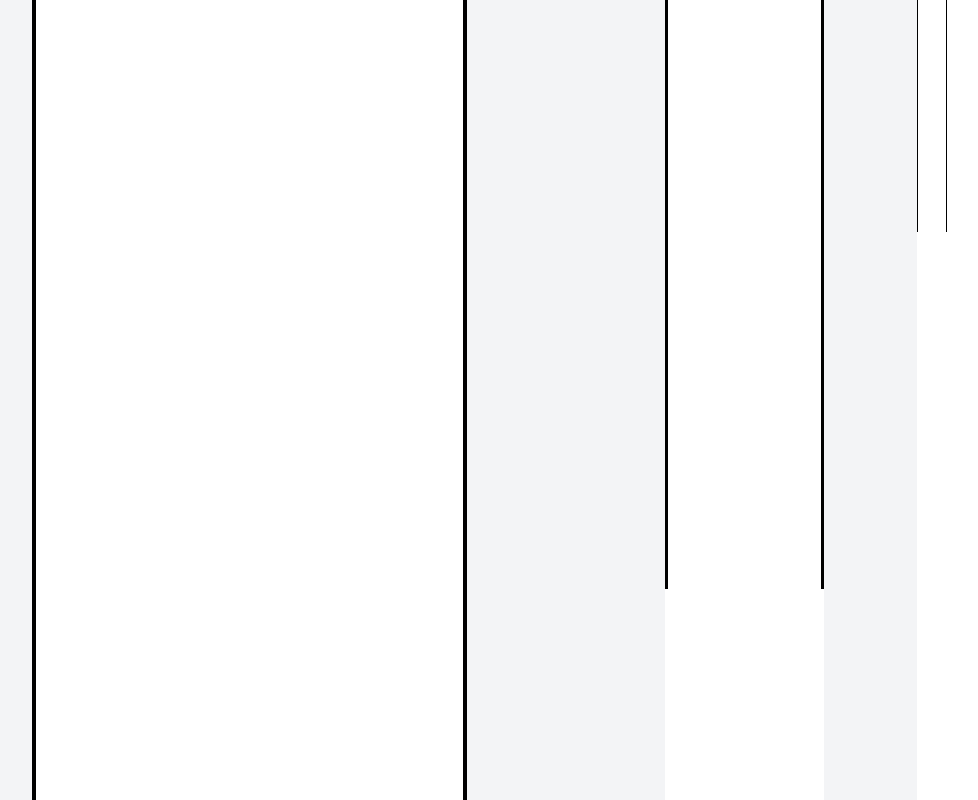
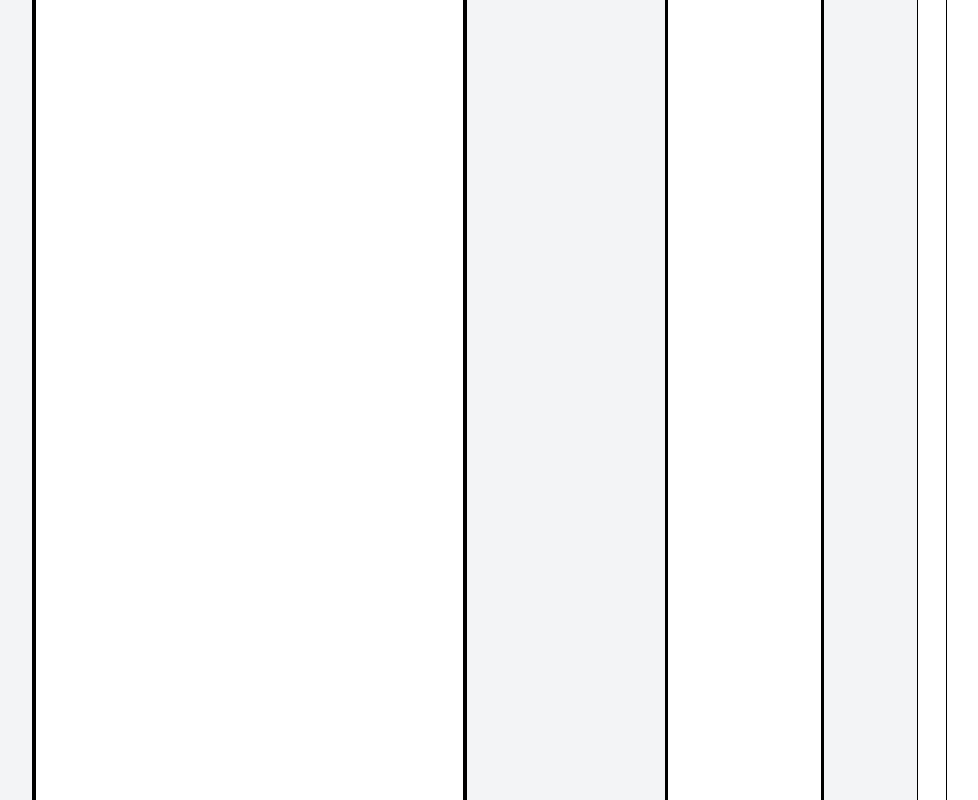
Before and after one commit to ldover/knowledge-ide, a Svelte app in the folder notebase-ide/: page / in a window 1280 px wide. Shown: the top 800 px of the page, without its empty margins (224-1202 px from the left). Built offline with nearby package versions, Linux system fonts and the light colour scheme.

Commit message:
Polish pass

```diff
--- a/notebase-ide/src/App.svelte
+++ b/notebase-ide/src/App.svelte
@@ -5,19 +5,25 @@
   import ContextMenu from "./ContextMenu.svelte";
   import NewFileModal from "./modal/NewFileModal.svelte";
   import Resizer from "./Resizer.svelte";
+  import {onMount} from "svelte";
+
+  let eFrame;
+  onMount(() => {
+    eFrame.height = window.innerHeight;
+  })
 </script>
 
 <div class="w-full flex h-full overflow-x-hidden">
-    <div class="w-64 bg-gray-100 overflow-x-hidden">
+    <div class="w-64 bg-gray-100 overflow-x-auto">
         <FileTree/>
     </div>
     <Resizer />
-    <div class="w-1/3 h-full">
+    <div class="w-1/3 h-fullvw">
         <CodeMirror/>
     </div>
     <Resizer />
     <div class="h-full flex-grow">
-        <iframe src="http://localhost:2345" height="1000px" width="100%" title="Notebase UI"></iframe>
+        <iframe bind:this={eFrame} src="http://localhost:2345" width="100%" title="Notebase UI"></iframe>
     </div>
 </div>
 
@@ -25,5 +31,8 @@
 <NewFileModal />
 
 <style lang="scss">
+    .h-fullvw {
+      height: 100vh;
+    }
 
 </style>
--- a/notebase-ide/src/FileTree.svelte
+++ b/notebase-ide/src/FileTree.svelte
@@ -21,5 +21,8 @@
 </script>
 
 {#if $sFileSystem}
-    <Folder file={$sFileSystem} expanded on:click={onClick}/>
+    <div class="flex">
+        <Folder file={$sFileSystem} expanded on:click={onClick}/>
+        <div class="px-3"></div>
+    </div>
 {/if}
--- a/notebase-ide/src/Folder.svelte
+++ b/notebase-ide/src/Folder.svelte
@@ -10,6 +10,7 @@
   }
 </script>
 
+<div>
     <div on:contextmenu|preventDefault={event => sContextMenu.addEvent(event, file)}
          class:expanded
          class="flex items-center cursor-pointer"
@@ -17,8 +18,6 @@
         <span class="material-symbols-sharp">{expanded ? 'expand_more' : 'chevron_right'}</span>
         <span class="material-symbols-sharp text-gray-600">folder</span>{file.name}
     </div>
-
-
     {#if expanded}
         <ul class=ml-6>
             {#each file.files as file}
@@ -32,6 +31,9 @@
             {/each}
         </ul>
     {/if}
+</div>
+
+
 
 <style>
     .expanded {
--- a/notebase-ide/src/Resizer.svelte
+++ b/notebase-ide/src/Resizer.svelte
@@ -69,6 +69,10 @@
   .resizer {
     cursor: col-resize;
     background: black;
-    height: 100vw;
+    height: 100vh;
+  }
+
+  .resizer:hover {
+    background: blue;
   }
 </style>
--- a/notebase-ide/src/index.html
+++ b/notebase-ide/src/index.html
@@ -23,6 +23,15 @@
 	<link rel="stylesheet" href="https://fonts.googleapis.com/css2?family=Material+Symbols+Sharp:opsz,wght,FILL,GRAD@20..48,100..700,0..1,-50..200" />
 
 	<script type="module" src='/main.js'></script>
+
+	<style>
+		body {
+			width: 100%;
+			height: 100%;
+			position: relative;
+			overflow-y: hidden;
+		}
+	</style>
 </head>
 
 <body>
--- a/notebase-ide/src/store.js
+++ b/notebase-ide/src/store.js
@@ -4,6 +4,17 @@ import * as _ from 'lodash';
 import {markdown} from "@codemirror/lang-markdown";
 import {languages} from "@codemirror/language-data";
 
+import {highlightTree, tags} from "@lezer/highlight"
+import {HighlightStyle, syntaxHighlighting} from "@codemirror/language"
+
+const myHighlightStyle = HighlightStyle.define([
+  {tag: tags.keyword, color: "#fc6"},
+  {tag: tags.comment, color: "#f5d", fontStyle: "italic"}
+])
+
+const myHighlightStyleExt = syntaxHighlighting(myHighlightStyle, {fallback: true})
+
+console.log({myHighlightStyle, myHighlightStyleExt})
 
 const _sEditor = writable({el: null, view: null, file: null,});
 
@@ -63,9 +74,11 @@ export const sEditor = {
         "&.cm-focused .cm-selectionBackground, ::selection": {
           backgroundColor: "#074"
         },
+        ".cm-content, .cm-gutter": {minHeight: "100vh"},
         ".cm-gutters": {
+          display: "none",
           backgroundColor: "#045",
-          color: "#ddd",
+          color: "transparent",
           border: "none"
         }
       }, {dark: true})
@@ -79,7 +92,9 @@ export const sEditor = {
         extensions: [
           basicSetup,
           myTheme,
-          markdown({codeLanguages: languages})
+          EditorView.lineWrapping,
+          // myHighlightStyleExt,
+          markdown({codeLanguages: languages}),
         ],
         parent: el
       });
--- a/package.json
+++ b/package.json
@@ -15,6 +15,8 @@
     "vite": "^2.7.1"
   },
   "dependencies": {
+    "@codemirror/language": "^6.1.0",
+    "@lezer/highlight": "^1.0.0",
     "acorn": "^8.7.1",
     "mdast-util-from-markdown": "^1.2.0",
     "mdast-util-mdx-expression": "^1.2.1",
```
Also changed, not shown: 1 other file (tests, documents, lock files or other folders). Lines whose indentation alone changed are shown as unchanged.
